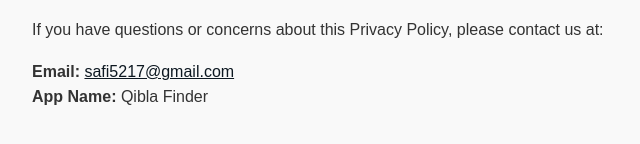
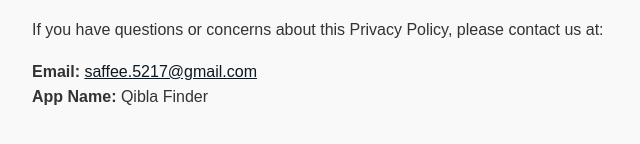
Before and after one commit to safi5217/qibla-finder-privacy-policy, a plain HTML site: page privacy-policy.html in a window 1280 px wide. Shown: the part 1785-1929 px from the top of the page, 208-848 px from the left. Drawn offline with Linux system fonts and the light colour scheme.

Commit message:
Update privacy-policy.html

```diff
--- a/privacy-policy.html
+++ b/privacy-policy.html
@@ -90,7 +90,7 @@
 
 <h2>10. Contact Us</h2>
 <p>If you have questions or concerns about this Privacy Policy, please contact us at:</p>
-<p><strong>Email:</strong> <a href="mailto:safi5217@gmail.com">safi5217@gmail.com</a><br>
+<p><strong>Email:</strong> <a href="mailto:saffee.5217@gmail.com">saffee.5217@gmail.com</a><br>
 <strong>App Name:</strong> Qibla Finder</p>
 
 </body>
```
